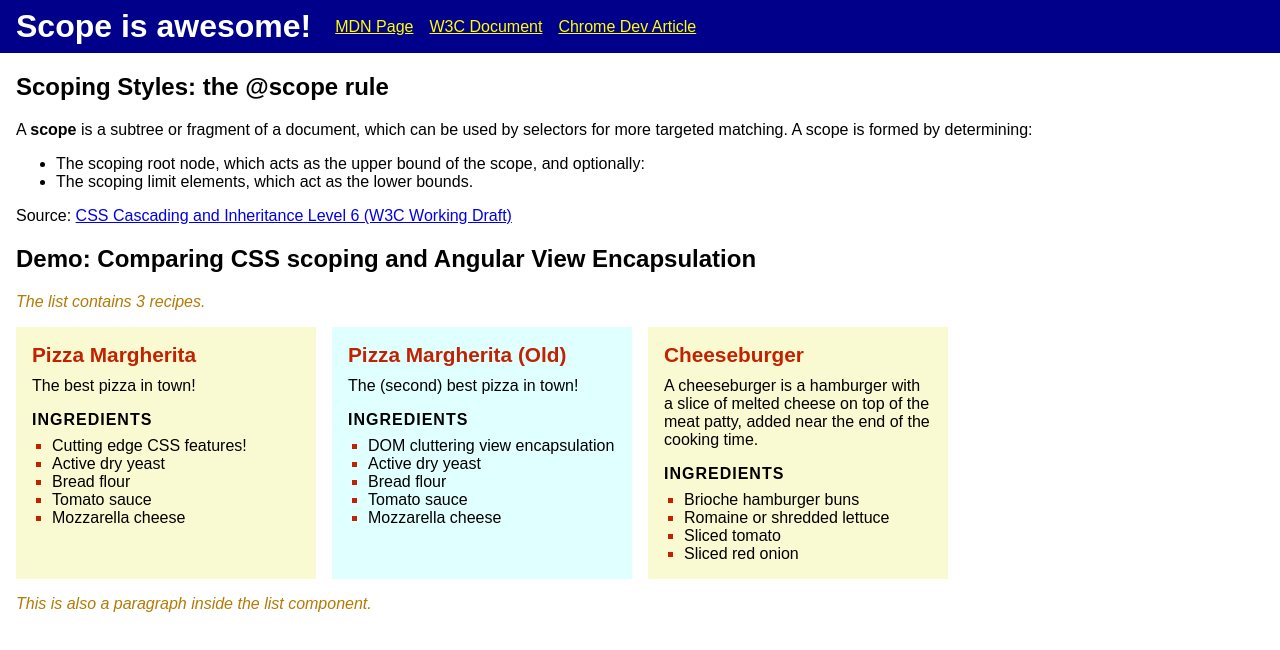
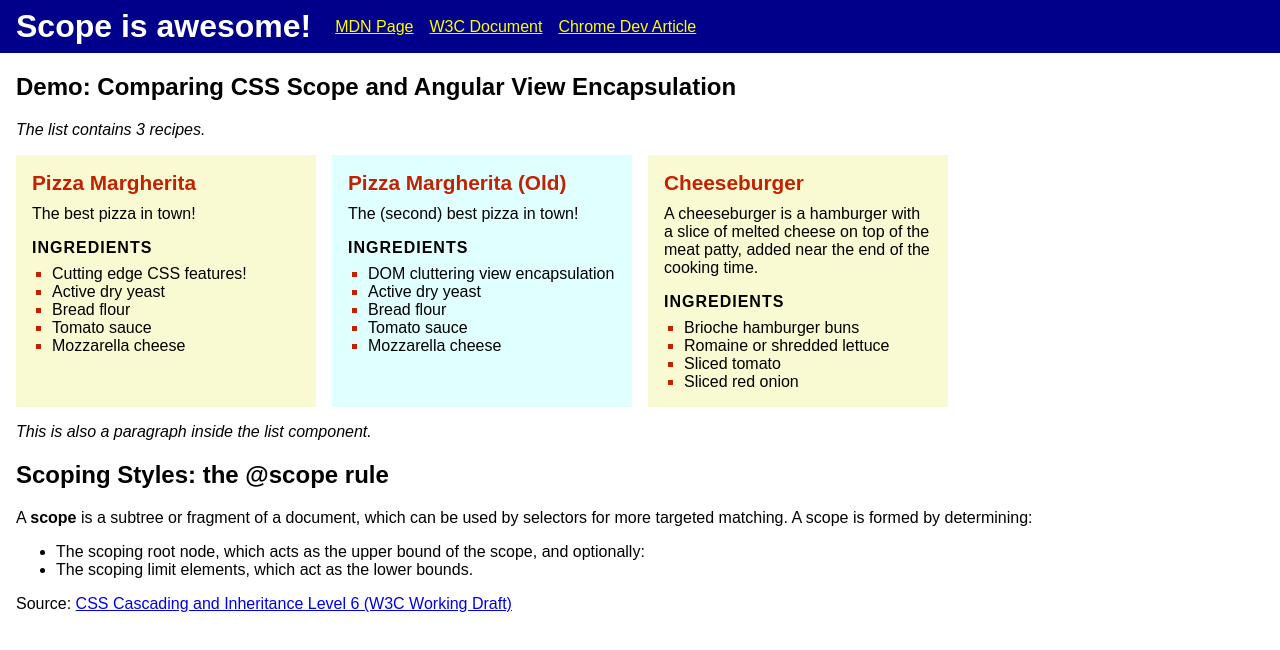
Before and after one commit to alexlehner86/test-css-scope, an Angular app: page / in a window 1280 px wide. Shown: the top 650 px of the page. Built offline with nearby package versions, Linux system fonts and the light colour scheme.

Commit message:
adapt demo content

```diff
--- a/src/app/app.component.html
+++ b/src/app/app.component.html
@@ -1,5 +1,7 @@
 <app-my-header></app-my-header>
 <main>
+    <h2>Demo: Comparing CSS Scope and Angular View Encapsulation</h2>
+    <app-recipes-list [items]="recipes" />
     <h2>Scoping Styles: the &#64;scope rule</h2>
     <p>
         A <strong>scope</strong> is a subtree or fragment of a document, which can be used by selectors for more targeted matching. A scope is formed by determining:
@@ -14,6 +16,4 @@
             CSS Cascading and Inheritance Level 6 (W3C Working Draft)
         </a>
     </p>
-    <h2>Demo: Comparing CSS scoping and Angular View Encapsulation</h2>
-    <app-recipes-list [items]="recipes" />
 </main>
--- a/src/app/components/recipes-list/recipes-list.component.css
+++ b/src/app/components/recipes-list/recipes-list.component.css
@@ -4,7 +4,6 @@
     }
 
     p {
-        color: rgb(179 122 6);
         font-style: italic;
     }
 
```
